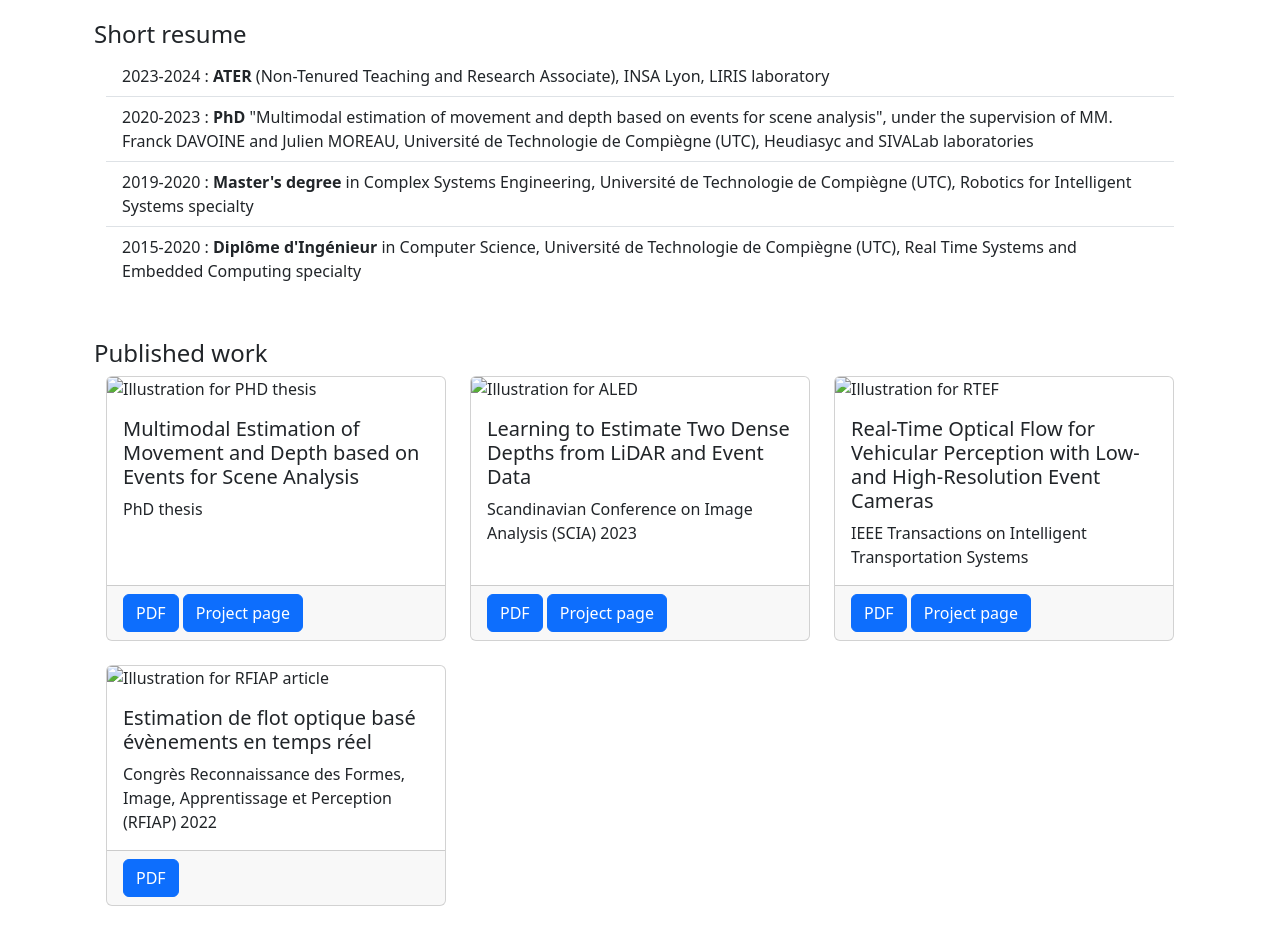
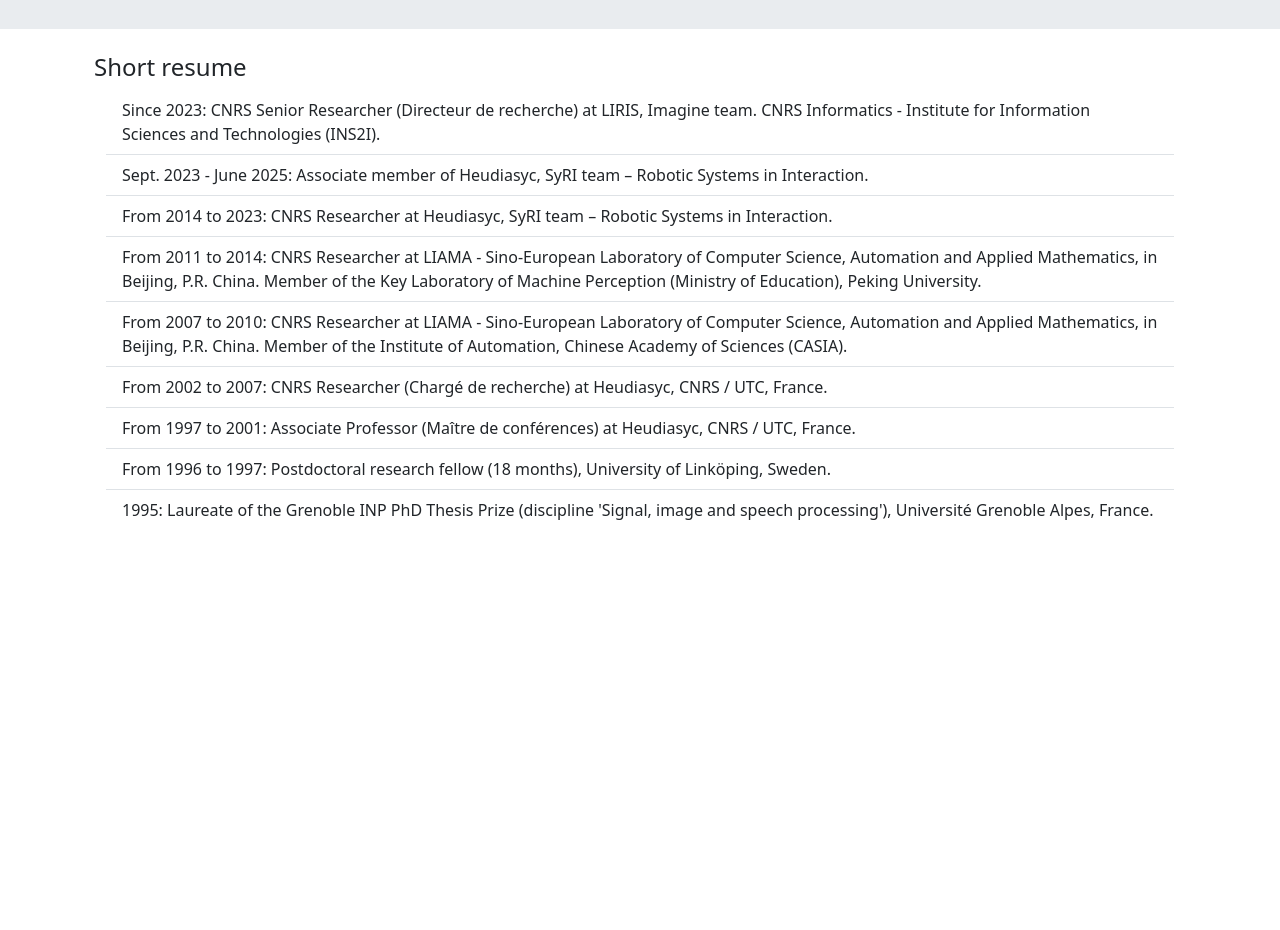
Before and after one commit to davoinef/davoinef.github.io, a plain HTML site: page playground/index.html in a window 1280 px wide. Shown: the part 150-1080 px from the top of the page. After the commit the page ends 800 px from the top, so only its background shows below. Drawn offline with nearby package versions, Linux system fonts and the light colour scheme.

Commit message:
Update index.html

```diff
--- a/playground/index.html
+++ b/playground/index.html
@@ -3,14 +3,14 @@
   <head>
     <meta charset="utf-8">
     <meta name="viewport" content="width=device-width, initial-scale=1">
-    <title>Vincent Brebion - Research & Publications</title>
+    <title>Franck Davoine</title>
     <link href="https://cdn.jsdelivr.net/npm/bootstrap@5.3.3/dist/css/bootstrap.min.css" rel="stylesheet" integrity="sha384-QWTKZyjpPEjISv5WaRU9OFeRpok6YctnYmDr5pNlyT2bRjXh0JMhjY6hW+ALEwIH" crossorigin="anonymous">
   </head>
   <body>
     <section class="bg-body-secondary">
       <div class="container text-center p-4">
-        <h1>Vincent Brebion - Research & Publications</h1>
-        <h3 class="text-secondary">LIRIS Lab (UMR CNRS 5205), INSA Lyon, Villeurbanne, France</h3>
+        <h1>Franck Davoine</h1>
+        <h3 class="text-secondary">CNRS, INSA Lyon, UCBL, Centrale Lyon, Univ Lyon 2, LIRIS Lab. (UMR 5205), F-69621 Villeurbanne</h3>
       </div>
     </section>
     <section>
@@ -18,71 +18,16 @@
         <h4>Short resume</h4>
         <div class="container">
           <ul class="list-group list-group-flush">
-            <li class="list-group-item">2023-2024 : <b>ATER</b> (Non-Tenured Teaching and Research Associate), INSA Lyon, LIRIS laboratory</li>
-            <li class="list-group-item">2020-2023 : <b>PhD</b> "Multimodal estimation of movement and depth based on events for scene analysis", under the supervision of MM. Franck DAVOINE and Julien MOREAU, Université de Technologie de Compiègne (UTC), Heudiasyc and SIVALab laboratories</li>
-            <li class="list-group-item">2019-2020 : <b>Master's degree</b> in Complex Systems Engineering, Université de Technologie de Compiègne (UTC), Robotics for Intelligent Systems specialty</li>
-            <li class="list-group-item">2015-2020 : <b>Diplôme d'Ingénieur</b> in Computer Science, Université de Technologie de Compiègne (UTC), Real Time Systems and Embedded Computing specialty</li>
+            <li class="list-group-item">Since 2023: CNRS Senior Researcher (Directeur de recherche) at LIRIS, Imagine team. CNRS Informatics - Institute for Information Sciences and Technologies (INS2I).</li>
+            <li class="list-group-item">Sept. 2023 - June 2025: Associate member of Heudiasyc, SyRI team – Robotic Systems in Interaction.</li>
+            <li class="list-group-item">From 2014 to 2023: CNRS Researcher at Heudiasyc, SyRI team – Robotic Systems in Interaction.</li>
+            <li class="list-group-item">From 2011 to 2014: CNRS Researcher at LIAMA - Sino-European Laboratory of Computer Science, Automation and Applied Mathematics, in Beijing, P.R. China. Member of the Key Laboratory of Machine Perception (Ministry of Education), Peking University.</li>
+            <li class="list-group-item">From 2007 to 2010: CNRS Researcher at LIAMA - Sino-European Laboratory of Computer Science, Automation and Applied Mathematics, in Beijing, P.R. China. Member of the Institute of Automation, Chinese Academy of Sciences (CASIA).</li>
+            <li class="list-group-item">From 2002 to 2007: CNRS Researcher (Chargé de recherche) at Heudiasyc, CNRS / UTC, France.</li>
+            <li class="list-group-item">From 1997 to 2001: Associate Professor (Maître de conférences) at Heudiasyc, CNRS / UTC, France.</li>
+            <li class="list-group-item">From 1996 to 1997: Postdoctoral research fellow (18 months), University of Linköping, Sweden.</li>
+            <li class="list-group-item">1995: Laureate of the Grenoble INP PhD Thesis Prize (discipline 'Signal, image and speech processing'), Université Grenoble Alpes, France.</li>
           </ul>
-        </div>
-      </div>
-    </section>
-    <section>
-      <div class="container p-4">
-        <h4>Published work</h4>
-        <div class="container">
-          <div class="row row-cols-1 row-cols-md-3 g-4">
-            <div class="col">
-              <div class="card h-100">
-                <img src="publications_images/phd.webp" class="card-img-top" alt="Illustration for PHD thesis">
-                <div class="card-body">
-                  <h5 class="card-title">Multimodal Estimation of Movement and Depth based on Events for Scene Analysis</h5>
-                  <p class="card-text">PhD thesis</p>
-                </div>
-                <div class="card-footer">
-                  <a href="PHD/thesis/phd_thesis_brebion.pdf" class="btn btn-primary" target="_blank">PDF</a>
-                  <a href="PHD" class="btn btn-primary">Project page</a>
-                </div>
-              </div>
-            </div>
-            <div class="col">
-              <div class="card h-100">
-                <img src="publications_images/aled.webp" class="card-img-top" alt="Illustration for ALED">
-                <div class="card-body">
-                  <h5 class="card-title">Learning to Estimate Two Dense Depths from LiDAR and Event Data</h5>
-                  <p class="card-text">Scandinavian Conference on Image Analysis (SCIA) 2023</p>
-                </div>
-                <div class="card-footer">
-                  <a href="https://arxiv.org/pdf/2302.14444.pdf" class="btn btn-primary" target="_blank">PDF</a>
-                  <a href="ALED" class="btn btn-primary">Project page</a>
-                </div>
-              </div>
-            </div>
-            <div class="col">
-              <div class="card h-100">
-                <img src="publications_images/rtef.webp" class="card-img-top" alt="Illustration for RTEF">
-                <div class="card-body">
-                  <h5 class="card-title">Real-Time Optical Flow for Vehicular Perception with Low- and High-Resolution Event Cameras</h5>
-                  <p class="card-text">IEEE Transactions on Intelligent Transportation Systems</p>
-                </div>
-                <div class="card-footer">
-                  <a href="https://arxiv.org/pdf/2112.10591.pdf" class="btn btn-primary" target="_blank">PDF</a>
-                  <a href="RTEF" class="btn btn-primary">Project page</a>
-                </div>
-              </div>
-            </div>
-            <div class="col">
-              <div class="card h-100">
-                <img src="publications_images/rfiap.webp" class="card-img-top" alt="Illustration for RFIAP article">
-                <div class="card-body">
-                  <h5 class="card-title">Estimation de flot optique basé évènements en temps réel</h5>
-                  <p class="card-text">Congrès Reconnaissance des Formes, Image, Apprentissage et Perception (RFIAP) 2022</p>
-                </div>
-                <div class="card-footer">
-                  <a href="https://hal.archives-ouvertes.fr/hal-03690073" class="btn btn-primary" target="_blank">PDF</a>
-                </div>
-              </div>
-            </div>
-          </div>
         </div>
       </div>
     </section>
```
